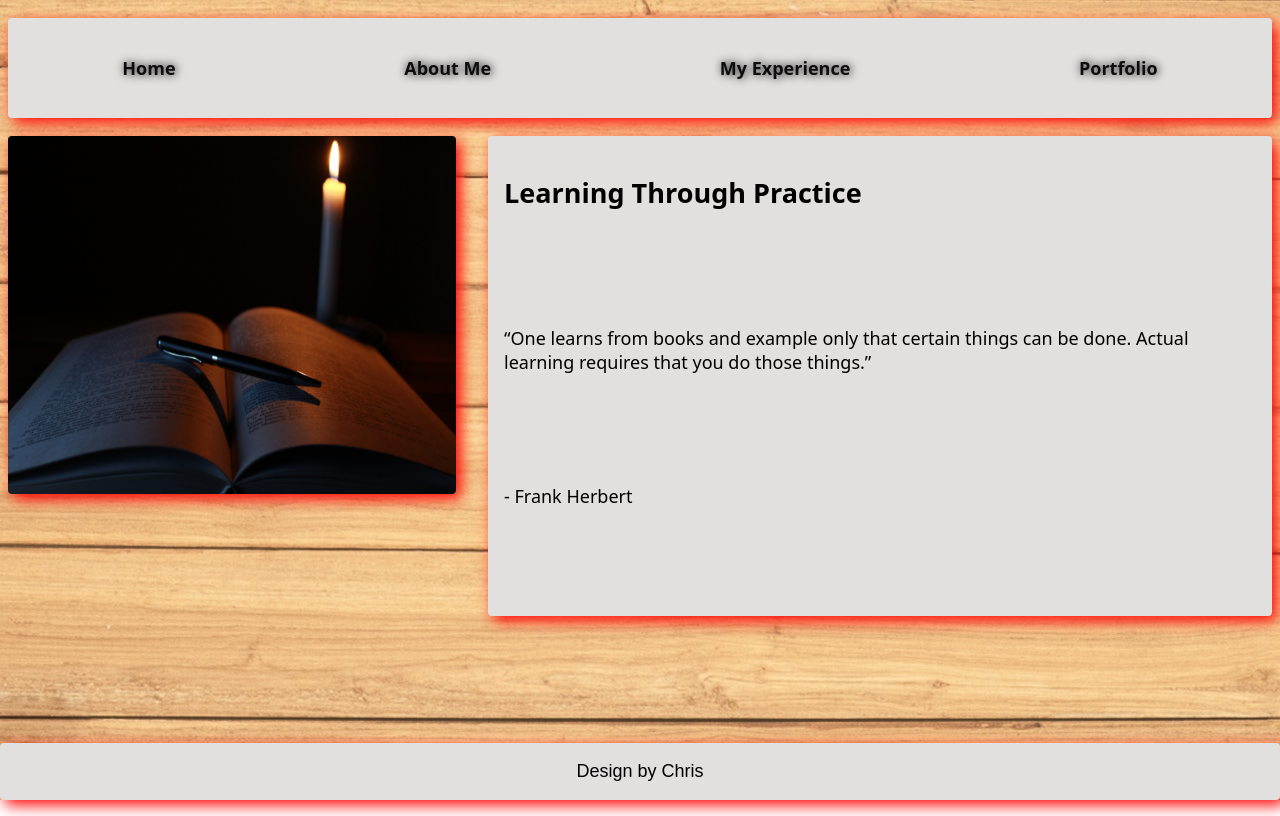
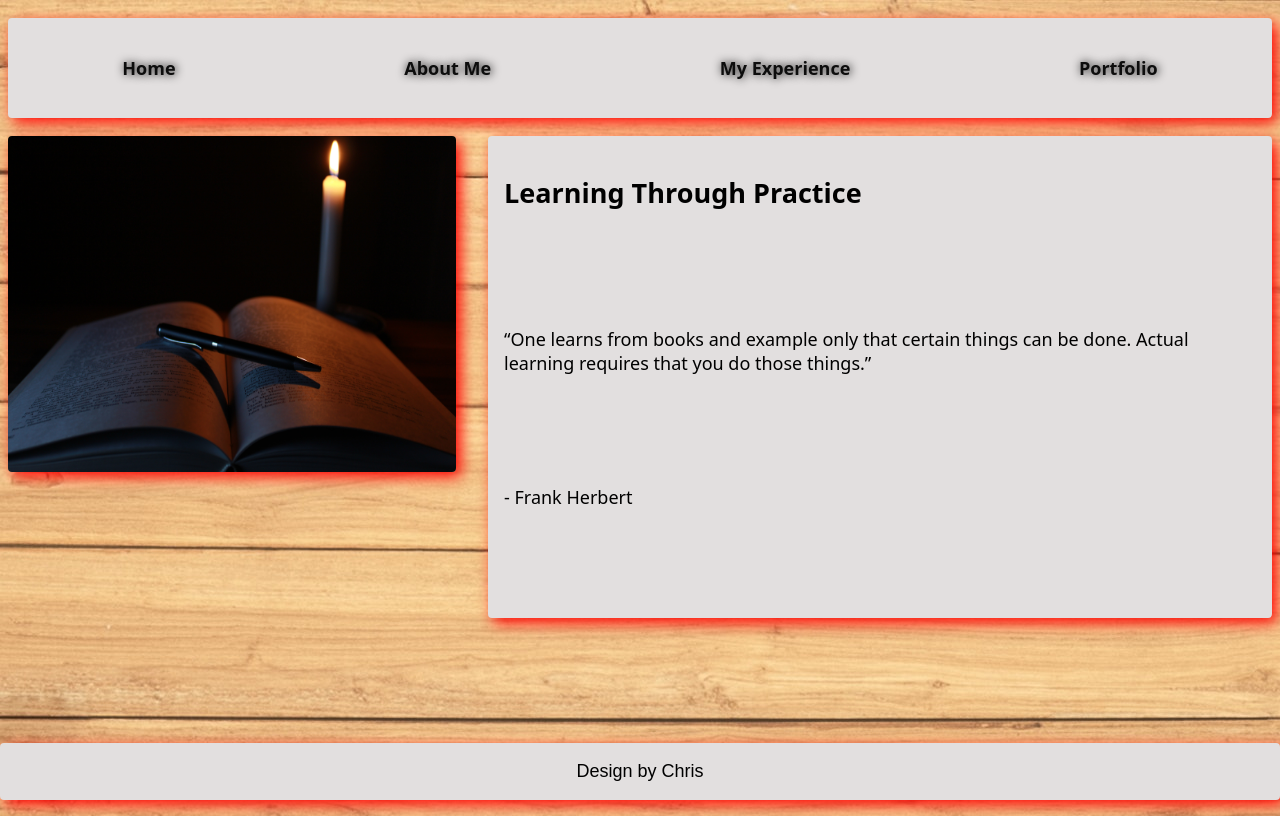
Before and after one commit to ChrisByrn3/week4-profile, a plain HTML site: page index.html in a window 1280 px wide. Drawn offline with Linux system fonts and the light colour scheme.

Commit message:
image updated to not squash

```diff
--- a/style.css
+++ b/style.css
@@ -9,7 +9,7 @@ main{
   height: 80%;
   display: grid;
   grid-template-columns: [first] 16% [line2] 16% [line3] auto [line4] auto [line5] 16% [line6] 16% [last];
-  grid-template-rows: [first] 15% [line2] 15% [line3] 1em [line4] 25% [line5] auto [line6] 25% [last];
+  grid-template-rows: [first] 15% [line2] 10% [line3] 1% [line4] 25% [line5] 26% [line6] 25% [last];
 }
 
 nav ul {
@@ -56,7 +56,9 @@ nav ul {
   }
 
   .picture-box img {
-    max-height: 70%;
+    aspect-ratio: 1/1.5;
+    min-height: 150%;
+    max-height: 80%;
     width: 65vw;
     border-radius: 4px 4px;
     box-shadow: 5px 5px 15px red;
@@ -76,7 +78,7 @@ nav ul {
     box-shadow: 5px 5px 15px red;
     padding: 1rem;
     margin-bottom: 2rem;
-
+    overflow: hidden;
   }
   .text-box:hover{
     opacity: 0.5;
@@ -116,7 +118,8 @@ justify-content: space-around;
   .picture-box img{
 border: 10em;
     width: 35vw;
-    height: 40vw;
+    min-height: 50%;
+    max-height: 40%;
   }
 
   .text-box{
```
Also changed, not shown: assets/chrisHome.jpg.
